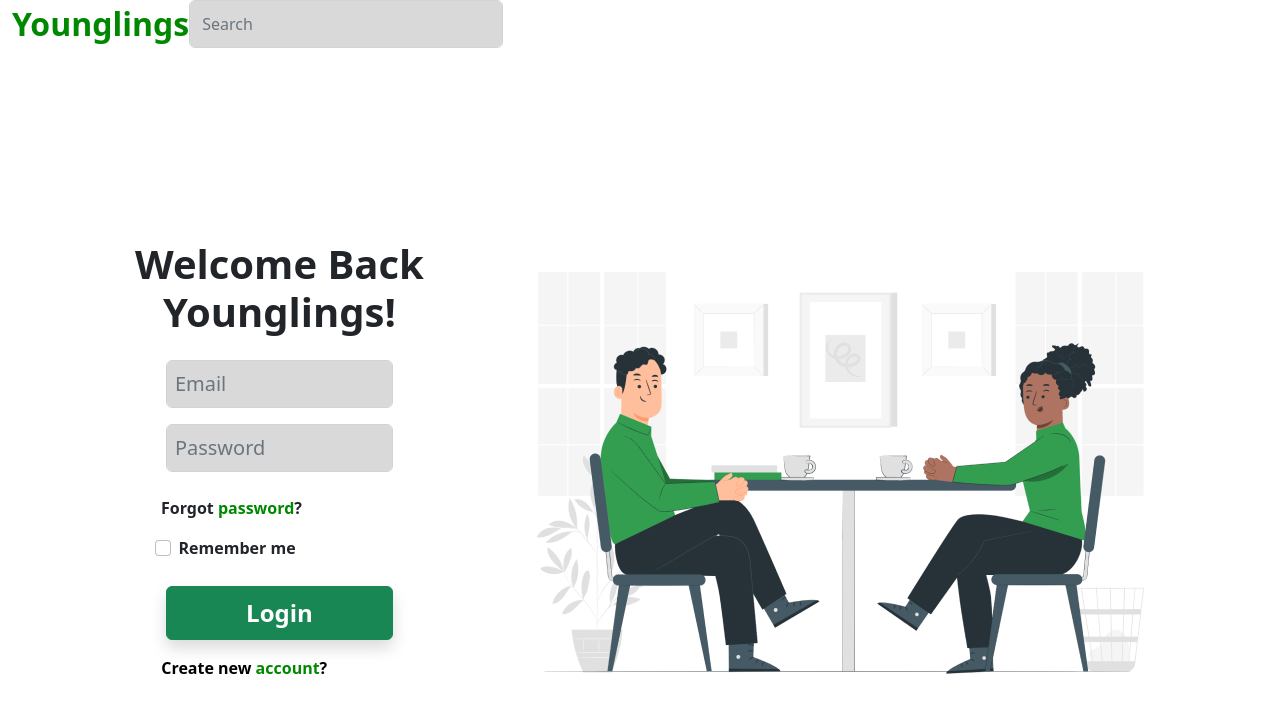
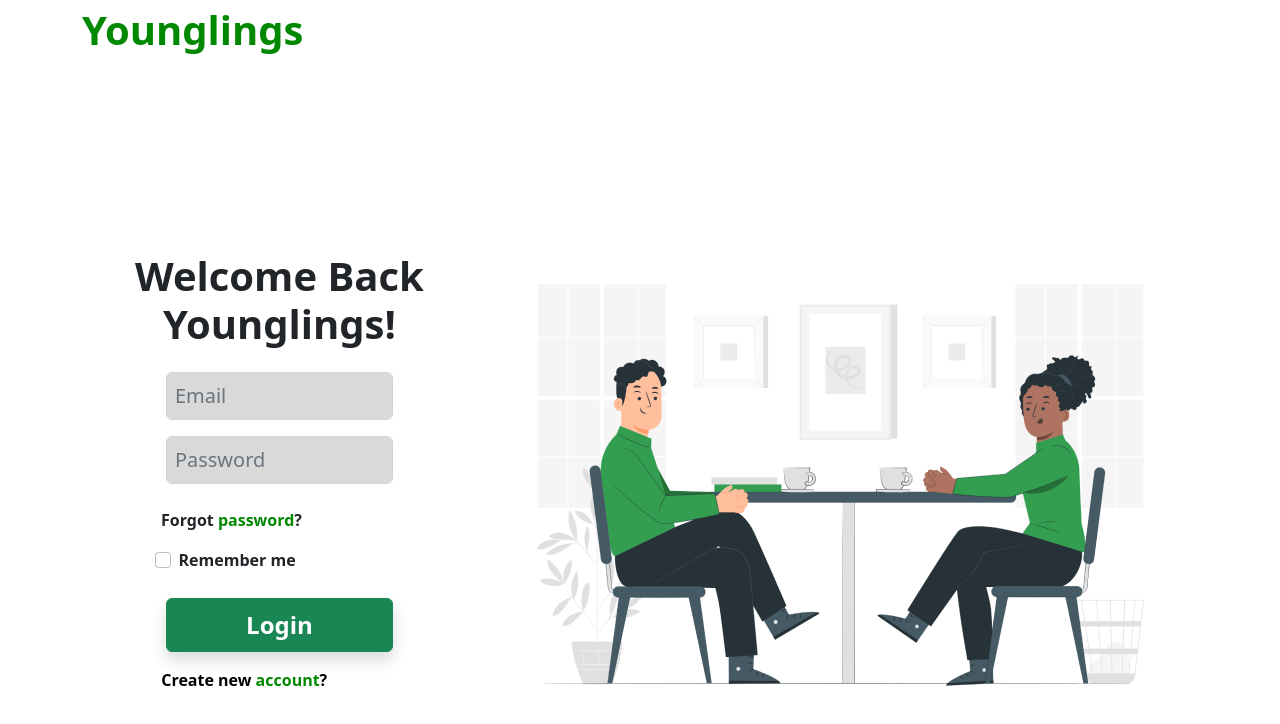
Before and after one commit to Tristan-10111/ap-login-page, a React (Create React App) app: page / in a window 1280 px wide. Shown: the top 724 px of the page. Built offline with nearby package versions, Linux system fonts and the light colour scheme.

Commit message:
made changes to navbar

```diff
--- a/src/components/NavigationBar/Navbar.js
+++ b/src/components/NavigationBar/Navbar.js
@@ -3,9 +3,9 @@ import { Link } from 'react-router-dom'
 
 export default function Navbar() {
   return (
-    <nav className=" container-fluid bg-tranparent d-flex">
-    <Link className="text-decoration-none fw-bold fs-2">Younglings</Link>
-      <input className="form-control w-25" type="search" placeholder="Search" />
+    <nav className=" container bg-tranparent d-flex">
+    <Link className="text-decoration-none fw-bold fs-1">Younglings</Link>
+      {/* <input className="form-control w-25" type="search" placeholder="Search" /> */}
       {/* <button className="btn btn-outline-success" type="submit">Search</button> */}
 </nav>
   )
```
